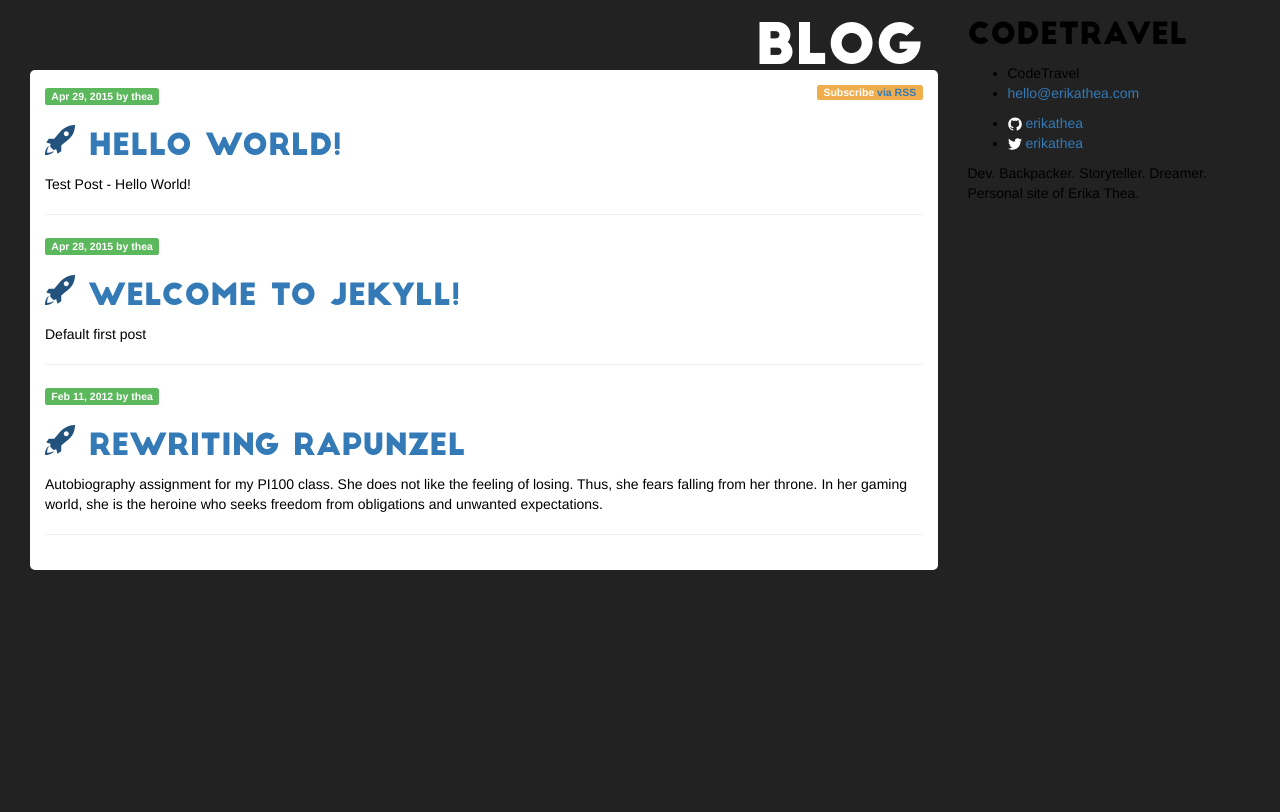
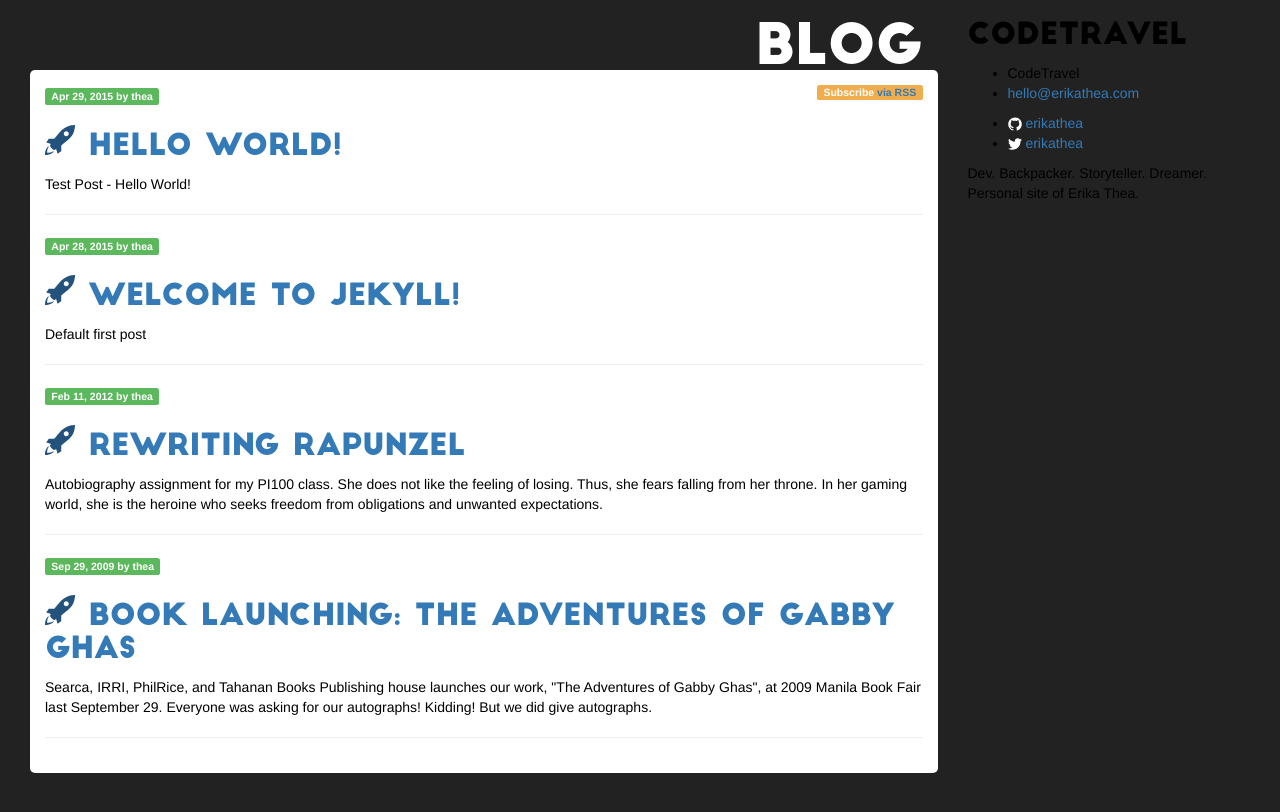
Before and after one commit to erikathea/erikathea.github.io, a Jekyll site: the page built from scribble.md, in a window 1280 px wide. Shown: the top 812 px of the page. Built offline with Jekyll 4.4.1, drawn with Linux system fonts in a browser that asks for light colours; Markdown is read by kramdown in place of the engine named in the settings.

Commit message:
added new blog article

```diff
--- /dev/null
+++ b/_posts/2009-09-29-book-launching-the-adventures-of-gabby-ghas.md
@@ -0,0 +1,17 @@
+---
+title: "Book Launching: The Adventures of Gabby Ghas"
+date: 2009-09-29
+permalink: /book-launching-the-adventures-of-gabby-ghas
+layout: post
+categories:
+- the adventures of gabby ghas
+- scribbles
+- college days
+- high school days
+excerpt: Searca, IRRI, PhilRice, and Tahanan Books Publishing house launches our work, "The Adventures of Gabby Ghas", at 2009 Manila Book Fair last September 29. Everyone was asking for our autographs! Kidding! But we did give autographs.
+banner: /assets/images/posts/gabby-ghas-illustration.jpg
+---
+#####Book Launching: The Adventures of  Gabby Ghas
+
+![The whole team at Manila Book Fair 2009](/assets/images/posts/manila-book-fair.jpg)
+![The whole team at Manila Book Fair 2009](/assets/images/posts/gabby-ghas-team.jpg)
```
Also changed, not shown: _posts/2012-02-11-rewriting-rapunzel.md (+1 -0 lines).
